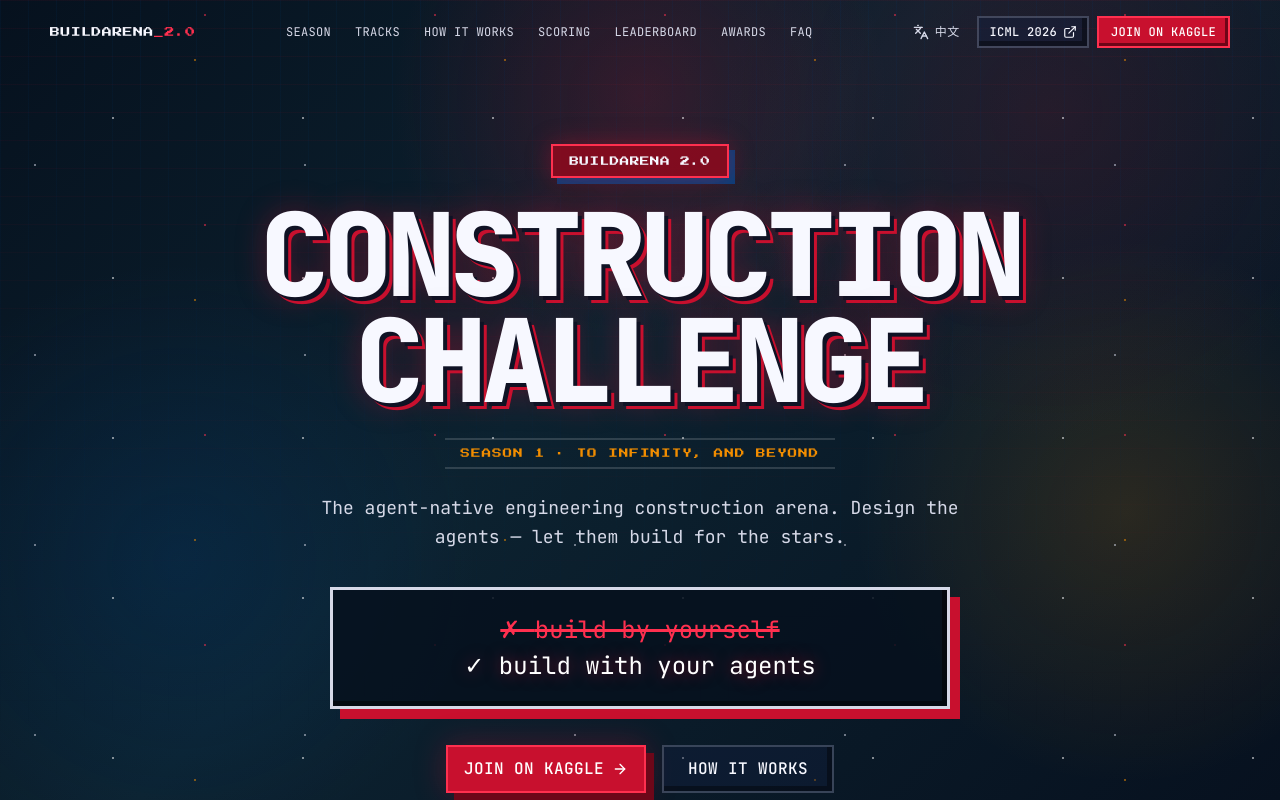
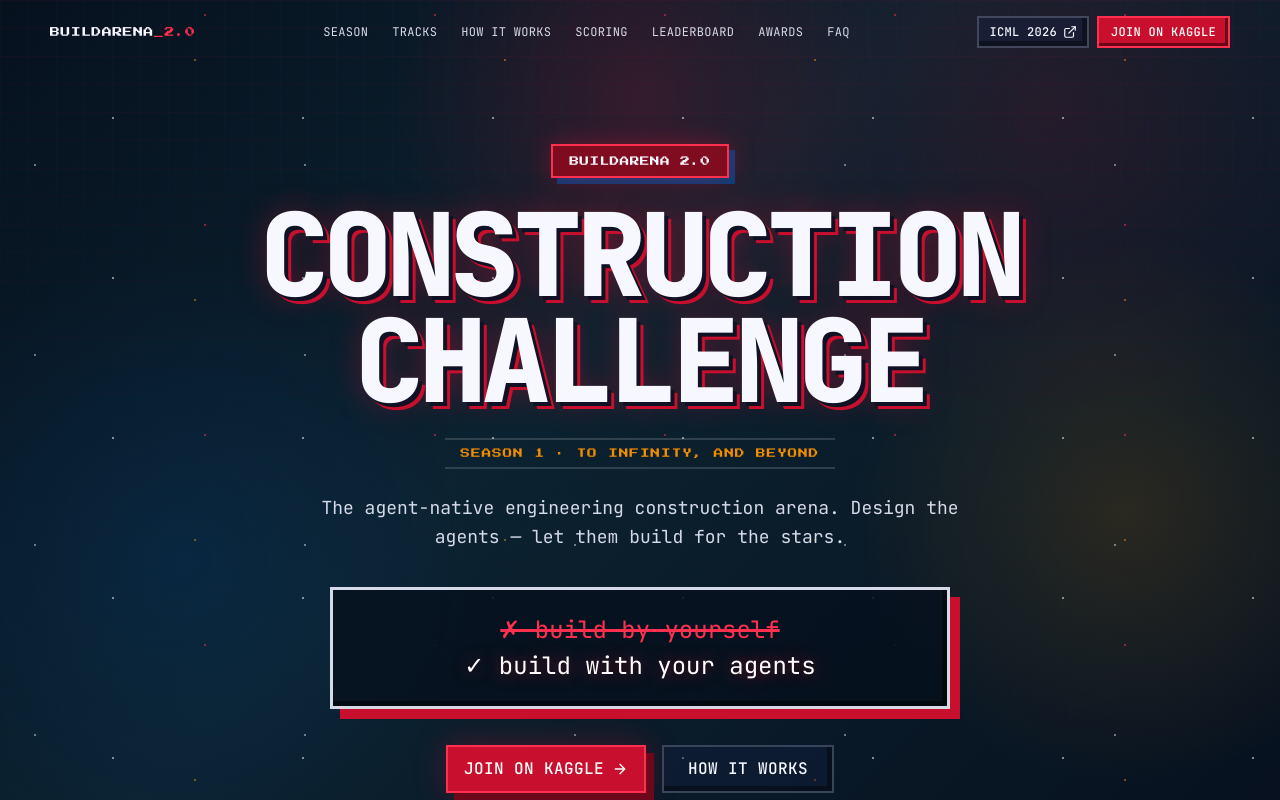
Before and after one commit to build-arena/ConstructionChallenge, a React (Vite) app in the folder web/: page / in a window 1280 px wide. Shown: the top 800 px of the page. Built offline with nearby package versions, Linux system fonts and the light colour scheme.

Commit message:
feat: hide language toggle

```diff
--- a/web/src/components/layout/NavBar.tsx
+++ b/web/src/components/layout/NavBar.tsx
@@ -1,5 +1,5 @@
 import { useEffect, useState } from "react"
-import { ExternalLink, Languages, Menu } from "lucide-react"
+import { ExternalLink, Menu } from "lucide-react"
 import { Button } from "@/components/ui/button"
 import {
   Sheet,
@@ -24,7 +24,7 @@
 ] as const
 
 export function NavBar() {
-  const { t, toggle } = useI18n()
+  const { t } = useI18n()
   const [scrolled, setScrolled] = useState(false)
 
   useEffect(() => {
@@ -64,6 +64,8 @@
         </nav>
 
         <div className="flex items-center gap-2">
+          {/* Language switch temporarily hidden — defaulting to English.
+              Re-enable by restoring this button and `toggle` from useI18n().
           <Button
             size="sm"
             variant="ghost"
@@ -73,7 +75,7 @@
           >
             <Languages className="size-4" />
             {t.nav.switchTo}
-          </Button>
+          </Button> */}
 
           <Button asChild size="sm" variant="outline" className="hidden sm:flex">
             <a href={LINKS.icmlPaper} target="_blank" rel="noopener noreferrer">
--- a/web/src/i18n/I18nContext.tsx
+++ b/web/src/i18n/I18nContext.tsx
@@ -20,12 +20,14 @@
 
 const I18nContext = createContext<I18nValue | null>(null)
 
+// Language switch is temporarily hidden — force English regardless of stored /
+// browser preference. To re-enable bilingual mode, restore the detection below.
 function getInitialLang(): Lang {
-  if (typeof window === "undefined") return "en"
-  const stored = window.localStorage.getItem(STORAGE_KEY)
-  if (stored === "en" || stored === "zh") return stored
-  const nav = window.navigator.language.toLowerCase()
-  return nav.startsWith("zh") ? "zh" : "en"
+  return "en"
+  // const stored = window.localStorage.getItem(STORAGE_KEY)
+  // if (stored === "en" || stored === "zh") return stored
+  // const nav = window.navigator.language.toLowerCase()
+  // return nav.startsWith("zh") ? "zh" : "en"
 }
 
 export function I18nProvider({ children }: { children: ReactNode }) {
```
Also changed, not shown: 1 other file (tests, documents, lock files or other folders).
